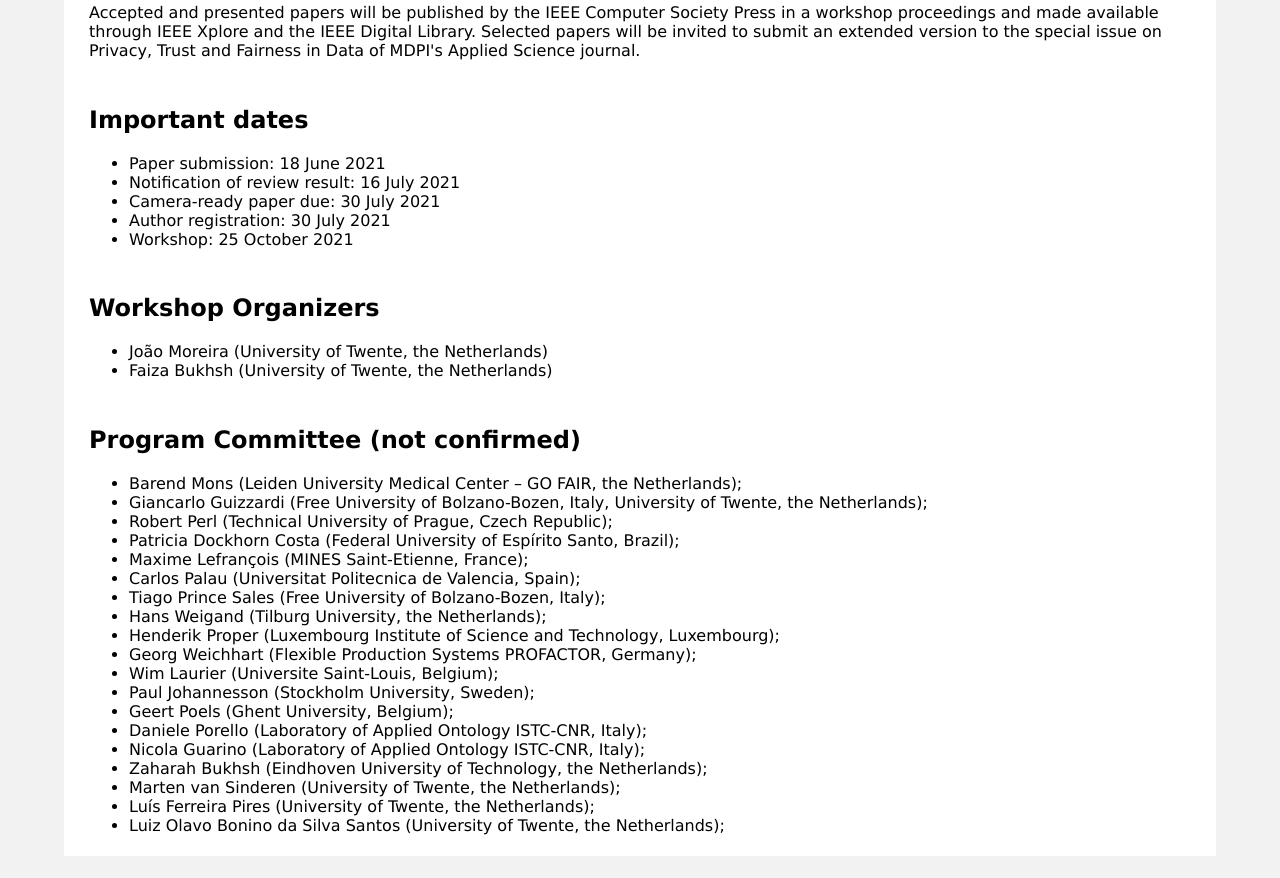
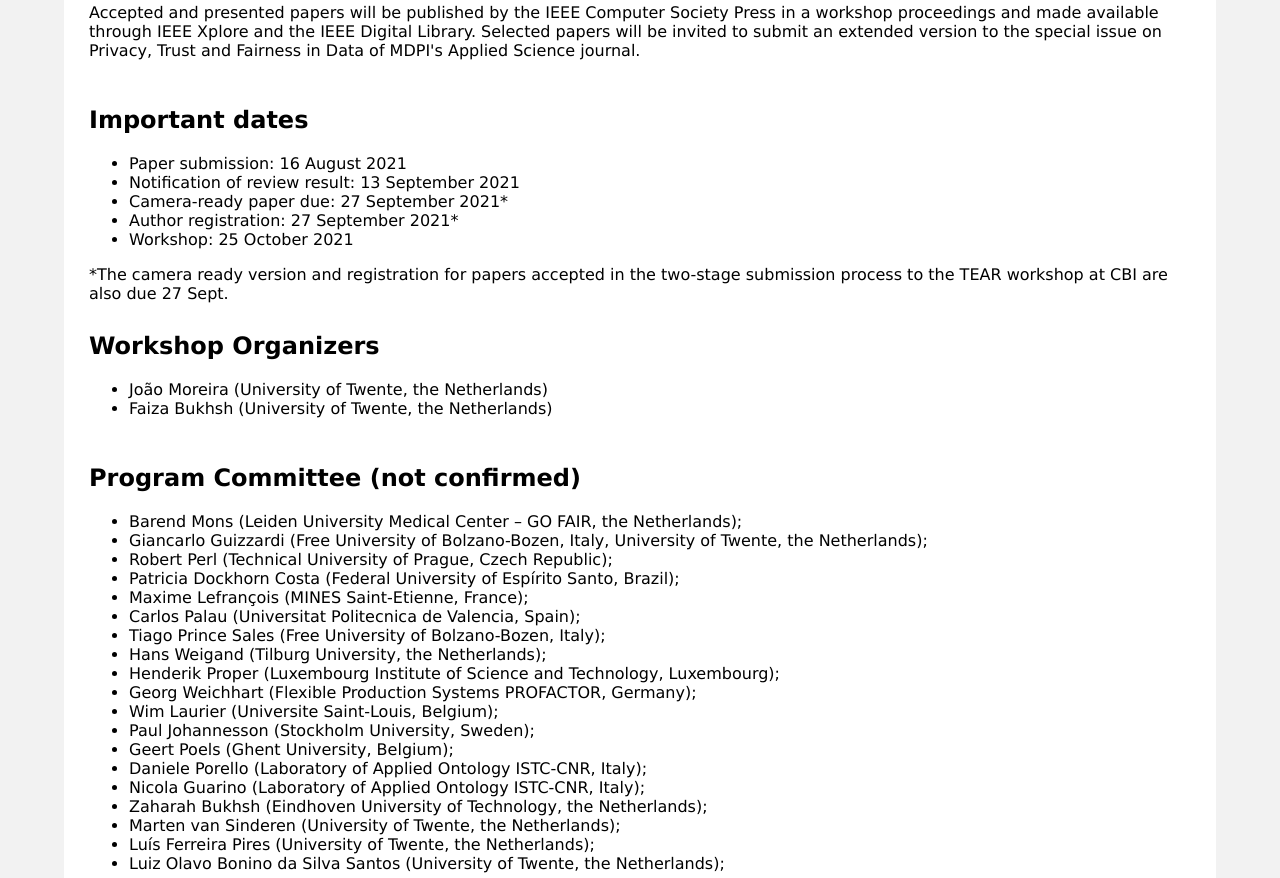
Before and after one commit to jonimoreira/sisfai.github.io, a plain HTML site: page index.html in a window 1280 px wide. Shown: the part 1045-1923 px from the top of the page. Before the commit the page ends 1901 px from the top, so only its background shows below. Drawn offline with Linux system fonts and the light colour scheme.

Commit message:
Update dates

```diff
--- a/index.html
+++ b/index.html
@@ -66,12 +66,13 @@
 	<section class="importantDates">
 	  <h2>Important dates</h2>
 		<ul>
-			<li>Paper submission: 18 June 2021</li>
-			<li>Notification of review result: 16 July 2021</li>
-			<li>Camera-ready paper due: 30 July 2021</li>
-			<li>Author registration: 30 July 2021</li>
+			<li>Paper submission: 16 August 2021</li>
+			<li>Notification of review result: 13 September 2021</li>
+			<li>Camera-ready paper due: 27 September 2021*</li>
+			<li>Author registration: 27 September 2021*</li>
 			<li>Workshop: 25 October 2021</li>
 		</ul>
+		*The camera ready version and registration for papers accepted in the two-stage submission process to the TEAR workshop at CBI are also due 27 Sept.
 
 	</section>
 
```
